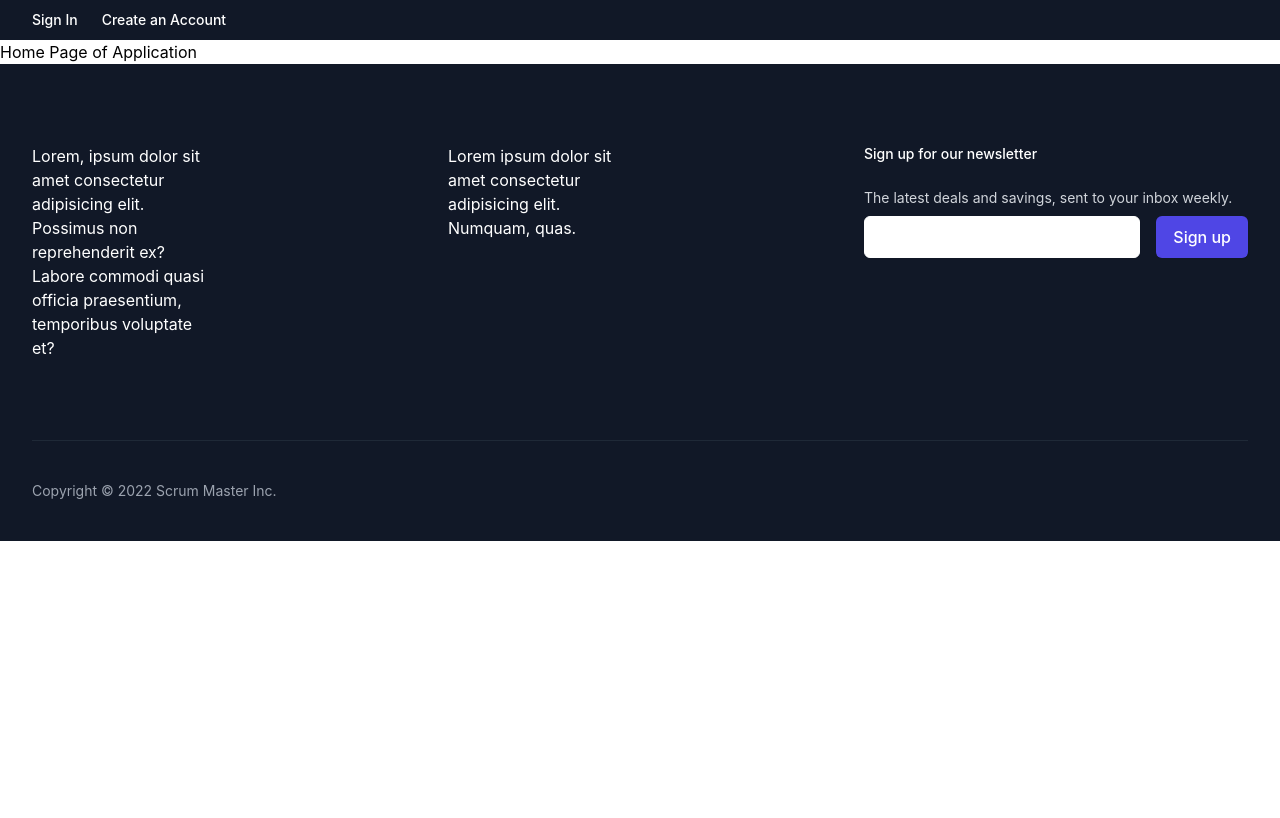
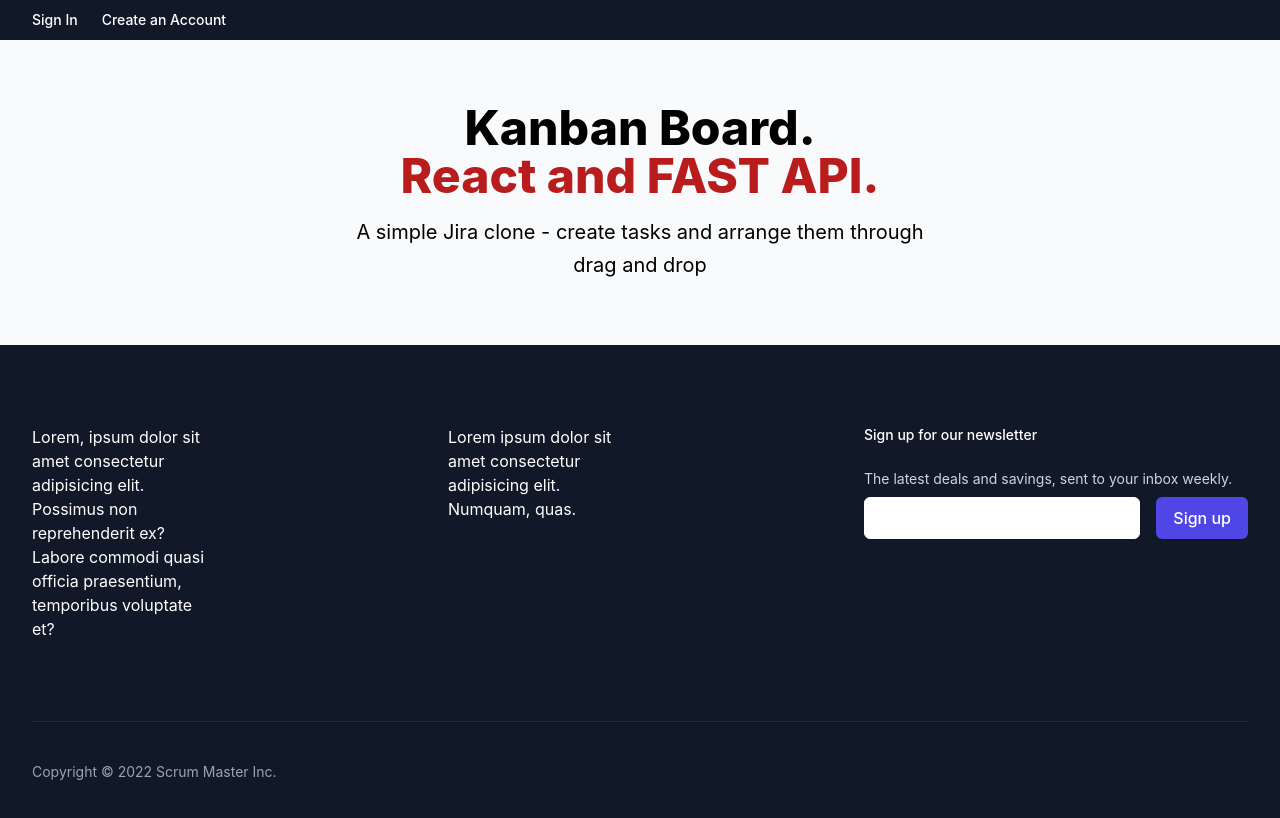
Before and after one commit to Apfirebolt/Fastapi-scrum-master, a React (Create React App) app in the folder frontend/: page / in a window 1280 px wide. Shown: the top 818 px of the page. Built offline with nearby package versions, Linux system fonts and the light colour scheme.

Commit message:
tailwind styles added

```diff
--- a/frontend/src/pages/Home.jsx
+++ b/frontend/src/pages/Home.jsx
@@ -1,16 +1,20 @@
-import React, { useState, useEffect } from "react";
+const Home = () => {
+  return (
+    <div className="bg-gray-50">
+      <div className="mx-auto max-w-screen-xl px-4 py-16 lg:flex lg:items-center">
+        <div className="mx-auto max-w-xl text-center">
+          <h1 className="text-3xl font-extrabold sm:text-5xl">
+            Kanban Board.
+            <strong className="font-extrabold text-red-700 sm:block">
+              React and FAST API.
+            </strong>
+          </h1>
 
-
-const Home = () => {
-
-
-  return (
-    <div className="App">
-      <header className="App-header">
-        <p>
-          Home Page of Application
-        </p>
-      </header>
+          <p className="mt-4 sm:text-xl sm:leading-relaxed">
+            A simple Jira clone - create tasks and arrange them through drag and drop
+          </p>
+        </div>
+      </div>
     </div>
   );
 };
--- a/frontend/src/pages/Kanban.jsx
+++ b/frontend/src/pages/Kanban.jsx
@@ -69,7 +69,7 @@ const Kanban = () => {
                       {...provided.draggableProps}
                       {...provided.dragHandleProps}
                     >
-                      <h3>{name}</h3>
+                      <h3 className="text-2xl text-center my-2 bg-red-600 text-white p-2 rounded">{name}</h3>
                       {stateData[name].map((item, index) => {
                         return (
                           <Draggable
@@ -79,18 +79,25 @@ const Kanban = () => {
                           >
                             {(provided) => (
                               <div
-                                className="drop-list-item list-none text-red-400"
+                                className="max-w-sm rounded overflow-hidden shadow-lg my-3 bg-white p-3"
                                   ref={provided.innerRef}
                                   {...provided.draggableProps}
                                   {...provided.dragHandleProps}
                                 >
-                                <p>{item.title}</p>
+                                  <div className="px-6 py-4">
+                                    <p className="font-bold text-xl mb-2">{item.title}</p>
+                                    <p className="text-gray-700 text-base">
+                                      {item.description}
+                                    </p>
+                                  </div>
+                                  <div className="px-6 pt-4 pb-2">
                                     <Link
                                       to={`/task/${item.id}`}
-                                  className="btn btn-reverse btn-sm"
+                                      className="inline-block bg-gray-200 rounded-full px-3 py-1 text-sm font-semibold text-gray-700 mr-2 mb-2"
                                     >
                                       View
                                     </Link>
+                                  </div>
                               </div>
                             )}
                           </Draggable>
```
Lines whose indentation alone changed are shown as unchanged.
